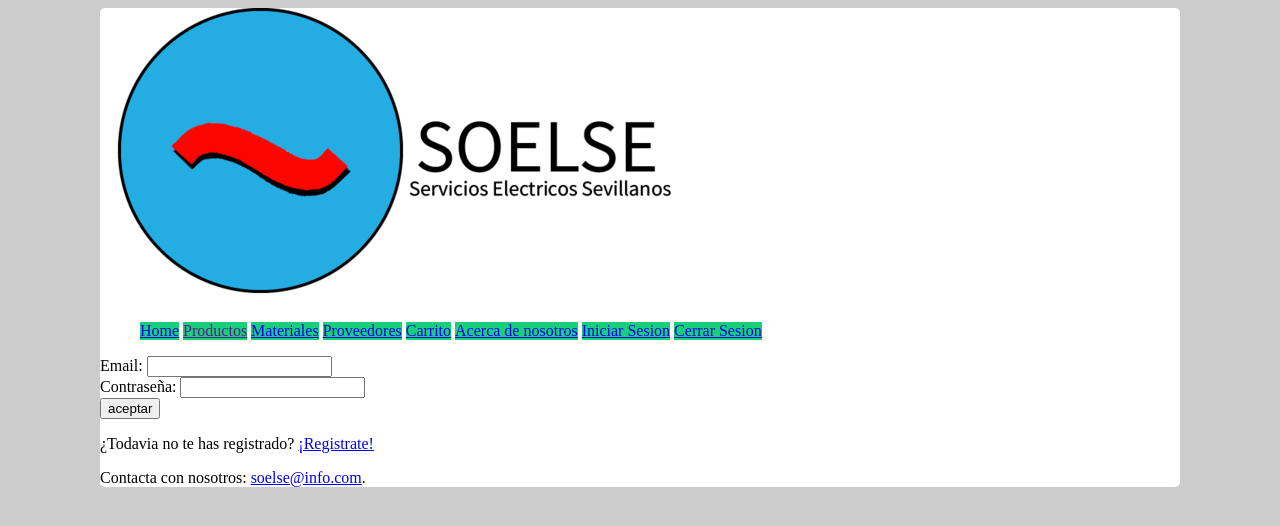
After one commit to lizesqsaa/soelse1920, a PHP site: page /XE/login.php in a window 1280 px wide. The commit adds this page. Shown: the top 526 px of the page. Run offline with PHP 8.4, Linux system fonts and the light colour scheme.

Commit message:
tareas de lizseth

```diff
--- a/cabecera.php
+++ b/cabecera.php
@@ -1,24 +1,6 @@
-<!DOCTYPE html>
-<html lang = "es">
-<head>
-    <title>Casa Marquez - Soelse</title>
-    <meta charset="utf-8">
-    <link rel="stylesheet" type="text/css" href="iissi1920soelse/vista/cebecera.css">
-</head>
-<body>
-    <header class="cabecera">
-    <div class="cab">
-        <div>
-            <a href =cabecera.html title="logo"><img src="imagenes/soelse_letras_derecha.png" alt="Logo de Soelse" id="soelse_letras_derecha"></a>
-            <img src="imagenes/cabecera.JPG" alt="cabecera." style="width: 50%; height: 70%; margin-left: 190px;" id="cabezera_pagina_principal">
-        </div>
-    </div>
-    <div class="iniciar">
 
-        <a href="login.html" title="link_iniciar" id="a1">Iniciar sesión</a>
-         /
-        <a href="registrarse.html" title="link_registrarse" id="a2">Registrese</a>
-    </div>
+    <header>
+
+            <img src="images/headerlogo.png" alt= "cabecera" >
+
     </header>
-</body>
-</html>
--- /dev/null
+++ b/css/menu.css
@@ -0,0 +1,6 @@
+
+nav.menu ul li {
+	display: inline-block;
+    background-color: #19CF7B;
+    color: black;
+}
--- a/form_alta_materiales.php
+++ b/form_alta_materiales.php
@@ -54,7 +54,7 @@
         </form>
  <?php
 
- include_once("../../vista/pie.php");
+ include_once("pie.php");
 
 ?>
 
--- a/gestionBD.php
+++ b/gestionBD.php
@@ -14,7 +14,7 @@ function crearConexionBD()
 		return $conexion;
 	}catch(PDOException $e){
 		$_SESSION['excepcion'] = $e->GetMessage();
-		header("Location: iissi1920soelse/controlador/excepcion.php");
+		header("Location: excepcion.php");
 	}
 }
 
--- /dev/null
+++ b/login.php
@@ -0,0 +1,40 @@
+
+
+<!DOCTYPE html>
+<html lang="es">
+<head>
+  <meta charset="utf-8">
+<!-- Always force latest IE rendering engine (even in intranet) & Chrome Frame
+		Remove this if you use the .htaccess -->
+		<meta http-equiv="X-UA-Compatible" content="IE=edge,chrome=1" />
+
+ <link rel="stylesheet" type="text/css" href="css/cabecera.css"/>
+ <link rel="stylesheet" type="text/css" href="css/menu.css"/>
+ <link rel="stylesheet" type="text/css" href="css/pie.css"/>
+
+</head>
+
+<body>
+<?php
+	include_once("cabecera.php");
+	include_once("menu.php");
+?>
+
+
+<main>
+
+	<!-- The HTML login form -->
+	<form action="login.php" method="post">
+		<div><label for="email">Email: </label><input type="text" name="email" id="email" /></div>
+		<div><label for="pass">Contraseña: </label><input type="password" name="pass" id="pass" /></div>
+		<input type="submit" name="submit" value="aceptar" />
+	</form>
+
+	<p>¿Todavia no te has registrado? <a href="form_alta_usuario.php">¡Registrate!</a></p>
+</main>
+<?php
+	include_once("pie.php");
+?>
+
+</body>
+</html>
--- a/menu.php
+++ b/menu.php
@@ -1,71 +1,28 @@
-<!DOCTYPE html>
-<html lang="en">
-<head>
-    <meta charset='UTF-8'>
-    <title>menu con tablas</title>
-<style>
-    body{background-color: #4642B8;padding: 150px;font-family: Arial;}
-#menu{
-    background-color: #000;
-}
-
-#menu ul{
-    list-style: none;
-    margin: 0;
-    padding: 0;
-}
-
-#menu #item{
-    float: left;
-}
-
-#menu #item a{
-    background: rgba(0, 51, 102, 1);
-    color: rgba(255, 255, 255, 1);
-    padding: 12px 22px;
-    display: block;
-    font-family: Arial;
-    font-size: 16px;
-    text-decoration: none;
-}
-
-#menu #submenu{
-    display: none;
-    position: absolute;
-    min-width: 220px;
-}
-#menu #item a:hover{
-    background: rgba(0, 102, 204, 1);
-    color: rgba(0, 204, 255, 1);
-}
-
-#menu #item:hover #submenu{
-    display: block;
-}
-
-
-</style>
-</head>
-<body>
-    <div id="menu">
-        <ul>
-            <li id="item"><a href="#">Home</a></li>
-            <li id="item"><a href="#">Clientes</a></li>
-            <li id="item"><a href="#">Productos</a>
-                <ul id="submenu">
-                    <li><a href="#">Envolvente</a></li>
-                    <li><a href="#">Puntuaciones Magnéticas y automáticas</a></li>
-                    <li><a href="#">Arrancador y Variadores de Velocidad</a></li>
-                    <li><a href="#">Contadores</a></li>
-                    <li><a href="#">Tipo e</a></li>
-                    <li><a href="#">Tipo f</a></li>
-
-                </ul>
+<nav class="menu">
+		<ul>
+			<li>
+				<a href="home.php"> Home </a>
             </li>
-            <li id="item"><a href="#">Empleados</a></li>
-            <li id="item"><a href="#">Proveedores</a></li>
-            <li id="item"><a href="#">Pedido Materiales</a></li>
-        </ul>
-    </div>
-</body>
-</html>
+			<li>
+				<a href="">Productos</a>
+			</li>
+			<li>
+				<a href=".php">Materiales</a>
+            </li>
+            <li>
+				<a href=".php">Proveedores</a>
+			</li>
+			<li>
+				<a href="carrito.php">Carrito</a>
+			</li>
+			<li>
+				<a href="about.php">Acerca de nosotros </a>
+            </li>
+            <li>
+				<a href="login.php">Iniciar Sesion </a>
+			</li>
+			<li>
+				<a href="logout.php">Cerrar Sesion</a>
+			</li>
+		</ul>
+</nav>
```
Also changed, not shown: css/excepcion.css (added, +10 -0 lines), excepcion.php (+50 -0 lines), gestionMateriales.php (+53 -0 lines), controlador_materiales.php (added), exito_alta_materiales.php (deleted).
